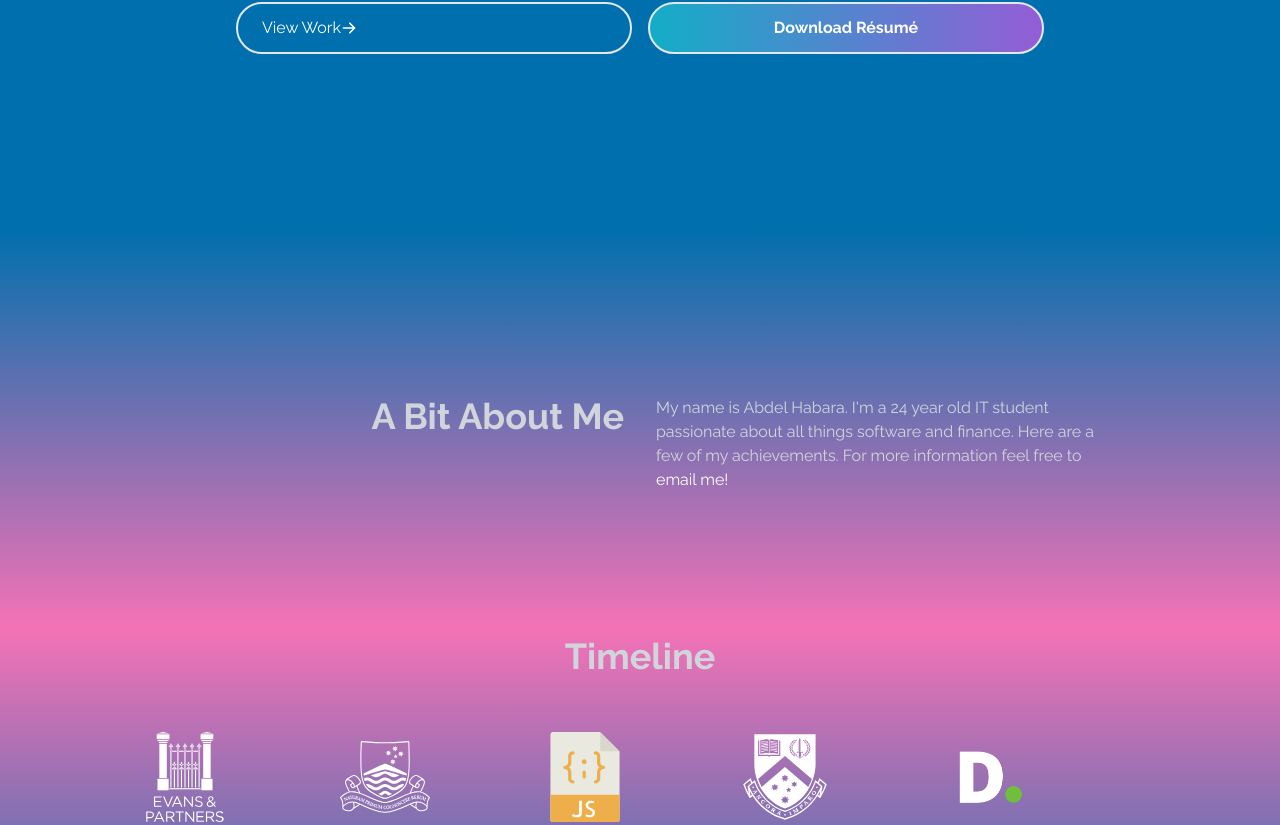
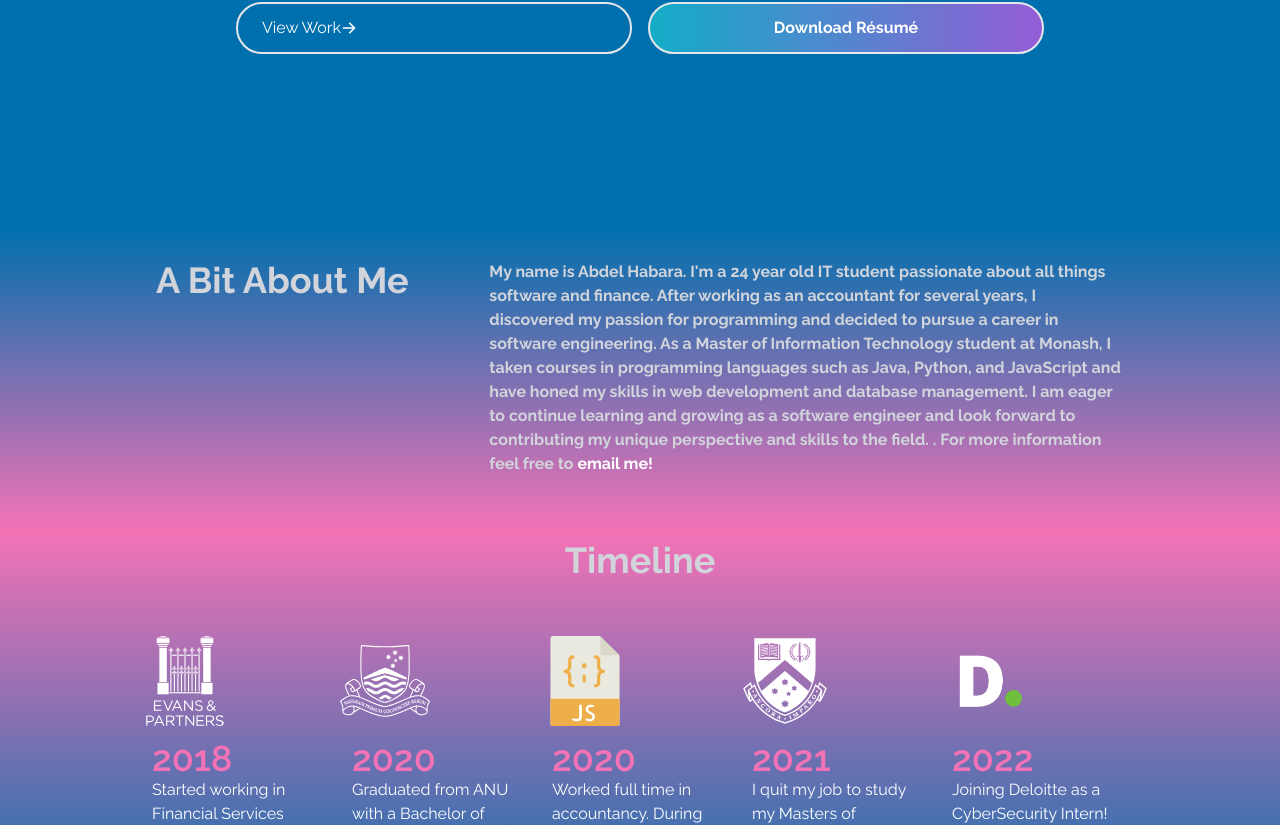
Before and after one commit to Ahabara/Ahabara.github.io, a React (Create React App) app: page / in a window 1280 px wide. Shown: the part 572-1397 px from the top of the page. Built offline with nearby package versions, Linux system fonts and the light colour scheme.

Commit message:
Changed button position

```diff
--- a/src/components/About.jsx
+++ b/src/components/About.jsx
@@ -1,24 +1,24 @@
 import React from 'react';
 
 const About = () => {
-    return (
-        <div name='about' className="w-full h-[50vh] bg-gradient-to-b from-[#006fad] to-pink-400 text-gray-300">
+        return (
+        <div name='about' className="w-full pb-14 bg-gradient-to-b from-[#006fad] to-pink-400 text-gray-300">
             <div className="flex flex-col justify-center items-center w-full h-full">
                 <div className="max-w-[1000px] w-full grid grid-cols-2 gap-8">
                     <div className="sm:text-left pb-8 pl-4">
                     </div>
                     <div></div>
                 </div>
-                <div className="max-w-[1000px] w-full grid sm:grid-cols-2 gap-8 px-4">
-                    <div className="sm:text-right inline text-4xl font-bold ">
+                <div className="max-w-[1000px] w-full grid sm:grid-cols-3 gap-8 px-4">
+                    <div className="sm:text-left inline text-4xl font-bold ">
                         <p>
                             A Bit About Me
                         </p>
                     </div>
-                    <div>
-                        <p>
+                    <div className="col-span-2">
+                        <p className="font-bold">
                             My name is Abdel Habara. I'm a 24 year old IT student passionate about all things software
-                            and finance. Here are a few of my achievements. For more information feel free to <a
+                            and finance. After working as an accountant for several years, I discovered my passion for programming and decided to pursue a career in software engineering. As a Master of Information Technology student at Monash, I taken courses in programming languages such as Java, Python, and JavaScript and have honed my skills in web development and database management. I am eager to continue learning and growing as a software engineer and look forward to contributing my unique perspective and skills to the field. . For more information feel free to <a
                             style={{color: '#ffffff'}} href='mailto:abdelsalam.habara1997@gmail.com'> email me!</a>
                         </p>
                     </div>
```
